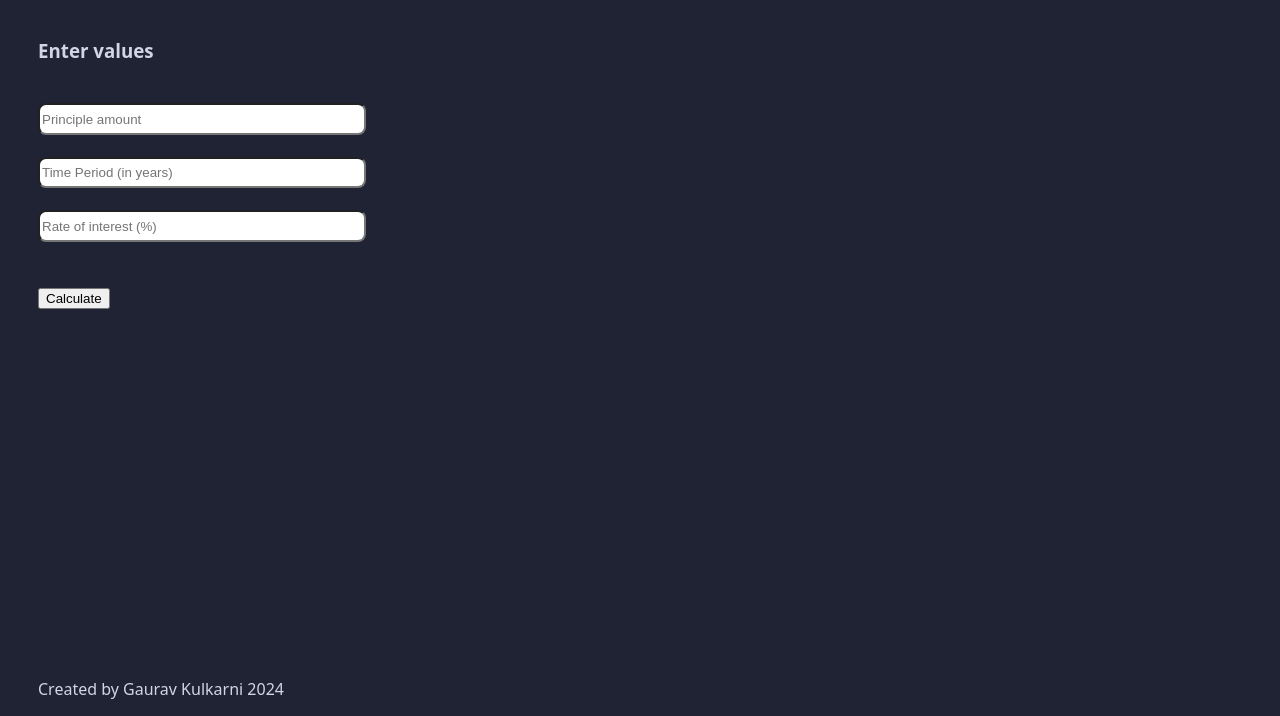
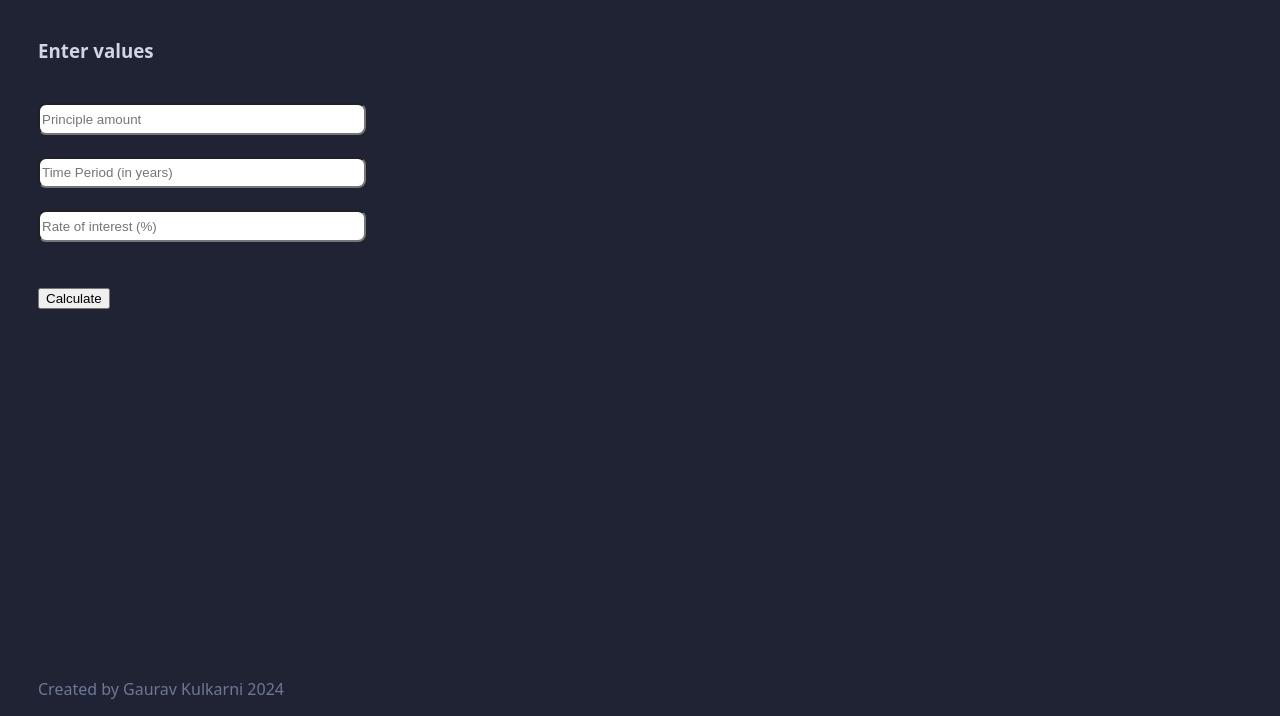
Before and after one commit to GauravVKulkarni/Interest-calculator, a plain HTML site: page index.html in a window 1280 px wide. Shown: the part 84-800 px from the top of the page. Drawn offline with Linux system fonts and the light colour scheme.

Commit message:
minor tweaks

```diff
--- a/index.html
+++ b/index.html
@@ -25,6 +25,7 @@
         footer{
             position: absolute;
             bottom: 0;
+            color: rgb(110, 120, 150);
         }
     </style>
 </head>
```
